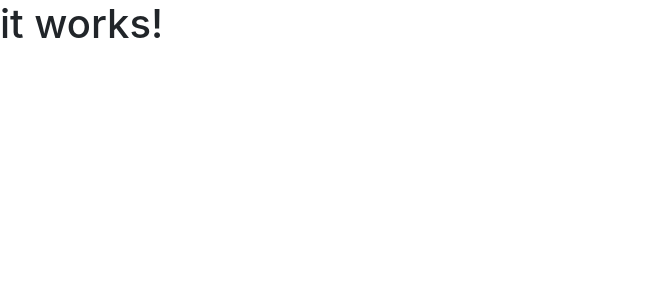
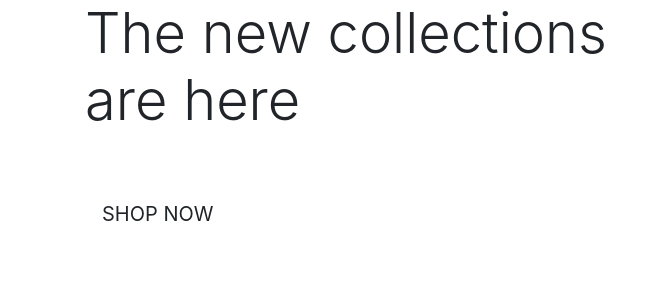
Before and after one commit to IvetteMcDermott/BoutiqueAdoIveMc, a Django app: page / in a window 1280 px wide. Shown: the top 300 px of the page, without its empty margins (0-665 px from the left). Run offline with Django 3.2, Linux system fonts and the light colour scheme.

Commit message:
add homepage content

```diff
--- a/home/templates/home/index.html
+++ b/home/templates/home/index.html
@@ -1,6 +1,32 @@
 {% extends "base.html" %}
 {% load static %}
 
+{% block header %}
+    <div class="container header-container">
+        <div class="row">
+            <div class="col">
+
+            </div>
+        </div>
+    </div>
+{% endblock %}
+
 {% block content %}
-    <h1>it works!</h1>
+
+<div class="container h-100">
+    <div class="row h-100">
+        <div class="col-7 col-md-6 h-100">
+            <h1 class="display-4 logo-font text-black">
+                The new collections are here
+            </h1>
+            <div class="my-5">
+                <h4>
+                    <a href="" class="show-now-button btn btn-lg rounded-0 text-uppercase py-3">Shop Now</a>
+                </h4>
+            </div>
+
+        </div>
+    </div>
+</div>
+
 {% endblock %}
```
